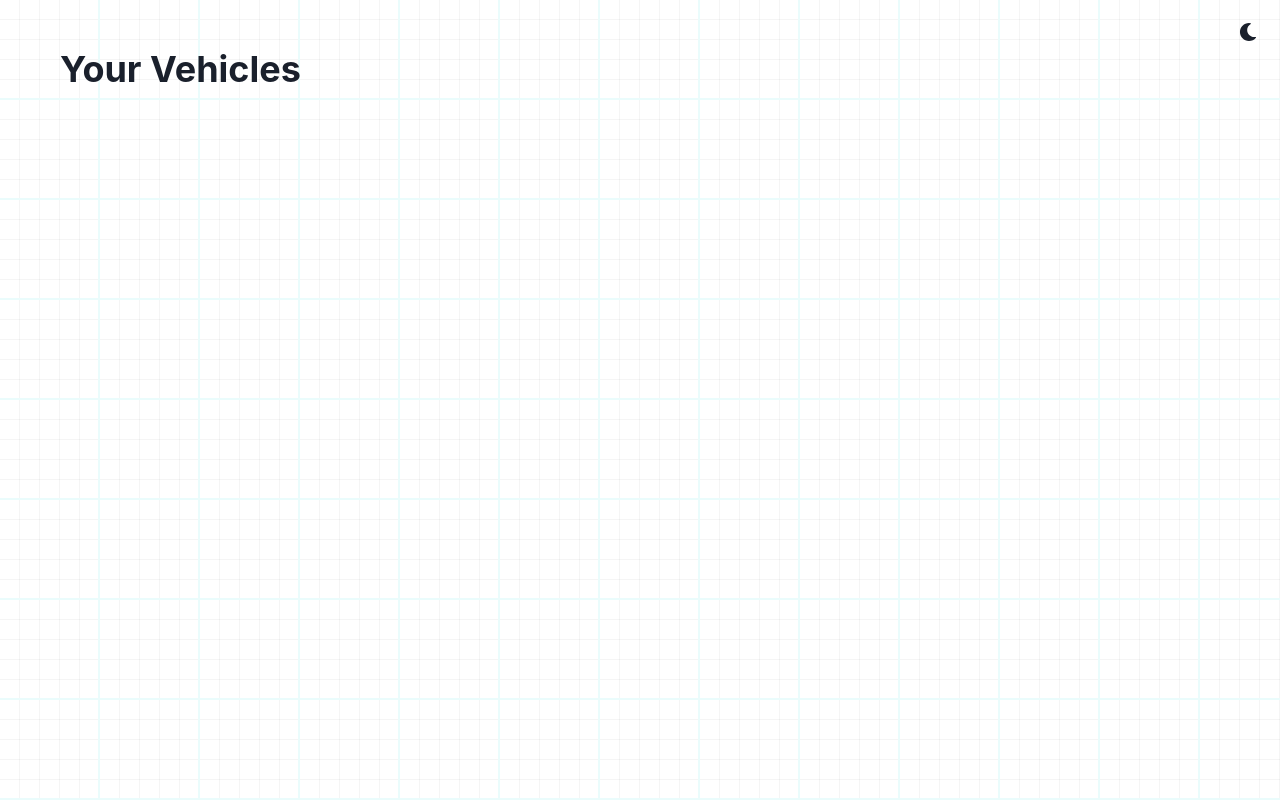
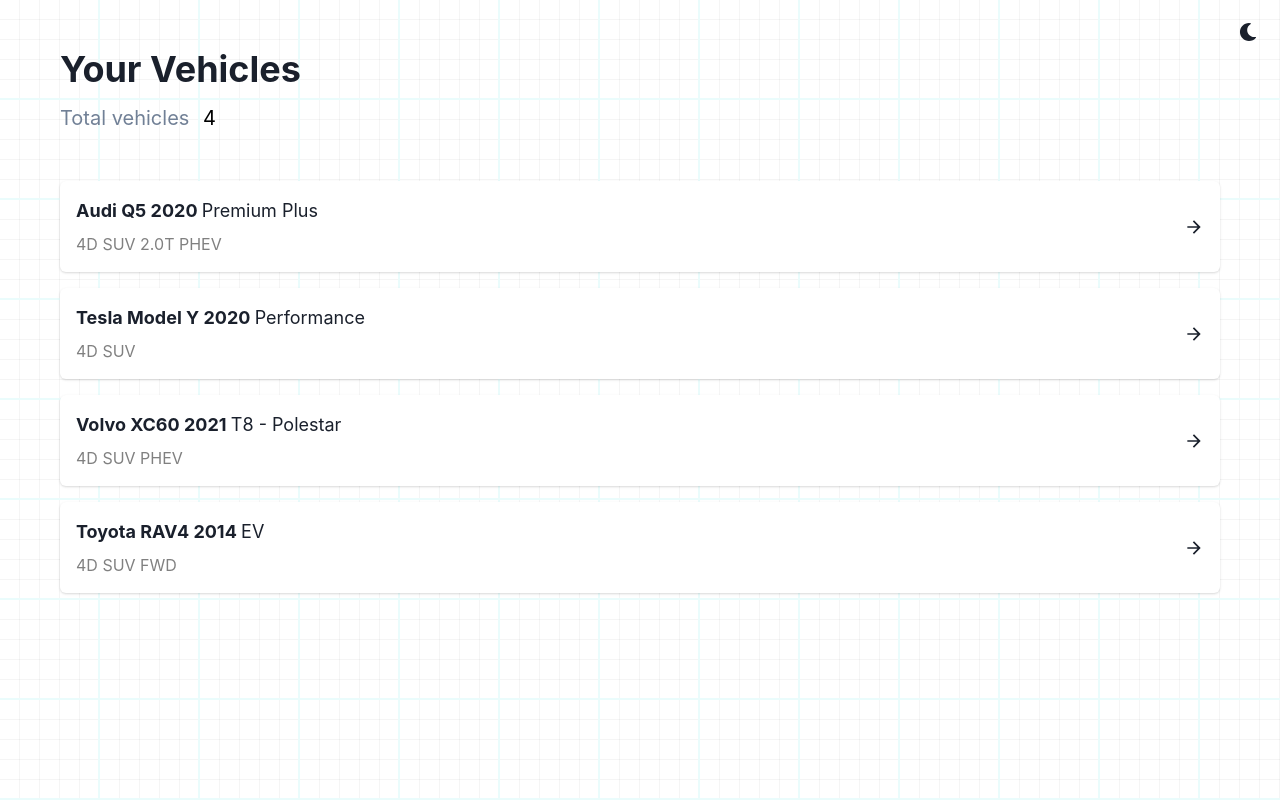
Before and after one commit to hannahjin/clean-air-vehicle-owners-portal, a React (Create React App) app: page / in a window 1280 px wide. Built offline with nearby package versions, Linux system fonts and the light colour scheme; data requests are answered from the project's data file.

Commit message:
feat: show vehicles list

```diff
--- /dev/null
+++ b/src/api.ts
@@ -0,0 +1,2 @@
+export const API_HOST = "http://localhost:4000";
+export const VEHICLES_ENDPOINT = "/vehicles";
--- a/src/routes/vehicles/Vehicle.tsx
+++ b/src/routes/vehicles/Vehicle.tsx
@@ -1,5 +1,20 @@
 import { Heading } from "@chakra-ui/react";
 import { Helmet } from "react-helmet";
+
+const exchangesListQuery = (id: string) => ({
+  queryKey: ["vehicles", id],
+  queryFn: async (): Promise<Vehicle[]> => {
+    const response = await fetch(`${API_HOST}${VEHICLES_ENDPOINT}`, {
+      headers: new Headers({
+        accept: "application/json",
+      }),
+    });
+    if (!response.ok) {
+      throw new Error();
+    }
+    return response.json();
+  },
+});
 
 export function Vehicle() {
   return (
--- a/src/routes/vehicles/VehiclesList.tsx
+++ b/src/routes/vehicles/VehiclesList.tsx
@@ -1,13 +1,116 @@
-import { Heading } from "@chakra-ui/react";
+import { memo } from "react";
+
+import { ArrowForwardIcon } from "@chakra-ui/icons";
+import {
+  Card,
+  Heading,
+  HStack,
+  Skeleton,
+  Stack,
+  Text,
+  usePrefersReducedMotion,
+  VStack,
+} from "@chakra-ui/react";
+import { useQuery } from "@tanstack/react-query";
 import { Helmet } from "react-helmet";
 
-export function VehiclesList() {
+import { API_HOST, VEHICLES_ENDPOINT } from "api";
+import { NetworkBoundary } from "components/NetworkBoundary";
+
+interface Vehicle {
+  id: string;
+  year: string;
+  make: string;
+  model: string;
+  series: string;
+  style: string;
+}
+
+const cardHoverStyle = {
+  transform: "scale(1.02)",
+  transitionDuration: "200ms",
+  transitionTimingFunction: "ease-in-out",
+};
+
+const vehiclesListQuery = () => ({
+  queryKey: ["vehicles"],
+  queryFn: async (): Promise<Vehicle[]> => {
+    const response = await fetch(`${API_HOST}${VEHICLES_ENDPOINT}`, {
+      headers: new Headers({
+        accept: "application/json",
+      }),
+    });
+    if (!response.ok) {
+      throw new Error();
+    }
+    return response.json();
+  },
+});
+
+function VehiclesListContent() {
+  const { data } = useQuery(vehiclesListQuery());
+
+  const prefersReducedMotion = usePrefersReducedMotion();
+
+  return (
+    <>
+      <Text fontSize="xl" paddingTop={3} paddingBottom={8} color="gray.500">
+        Total vehicles{" "}
+        <Text as="span" color="InfoText" paddingLeft={2}>
+          {data?.length}
+        </Text>
+      </Text>
+      <Stack spacing={4} paddingY={4}>
+        {data?.map((vehicle) => (
+          <Card
+            key={vehicle.id}
+            backgroundColor="Background"
+            padding={4}
+            as="a"
+            href={`/vehicles/${vehicle.id}`}
+            _hover={prefersReducedMotion ? undefined : cardHoverStyle}
+          >
+            <HStack justifyContent="space-between">
+              <VStack alignItems="flex-start">
+                <Text fontSize="lg" fontWeight="bold" whiteSpace="nowrap">
+                  {vehicle.make} {vehicle.model} {vehicle.year}{" "}
+                  <Text as="span" fontWeight="normal">
+                    {vehicle.series}
+                  </Text>
+                </Text>
+                <Text color="GrayText" fontSize="md">
+                  {vehicle.style}
+                </Text>
+              </VStack>
+              <ArrowForwardIcon boxSize={5} />
+            </HStack>
+          </Card>
+        ))}
+      </Stack>
+    </>
+  );
+}
+
+function Fallback() {
+  return (
+    <VStack>
+      <Skeleton>
+        <Text>Total vehicles 0</Text>
+      </Skeleton>
+    </VStack>
+  );
+}
+
+export const VehiclesList = memo(function VehiclesList() {
   return (
     <>
       <Helmet>
         <title>Your Vehicles</title>
       </Helmet>
       <Heading as="h1">Your Vehicles</Heading>
+      <NetworkBoundary fallback={<Fallback />}>
+        <VehiclesListContent />
+      </NetworkBoundary>
     </>
   );
-}
+});
```
